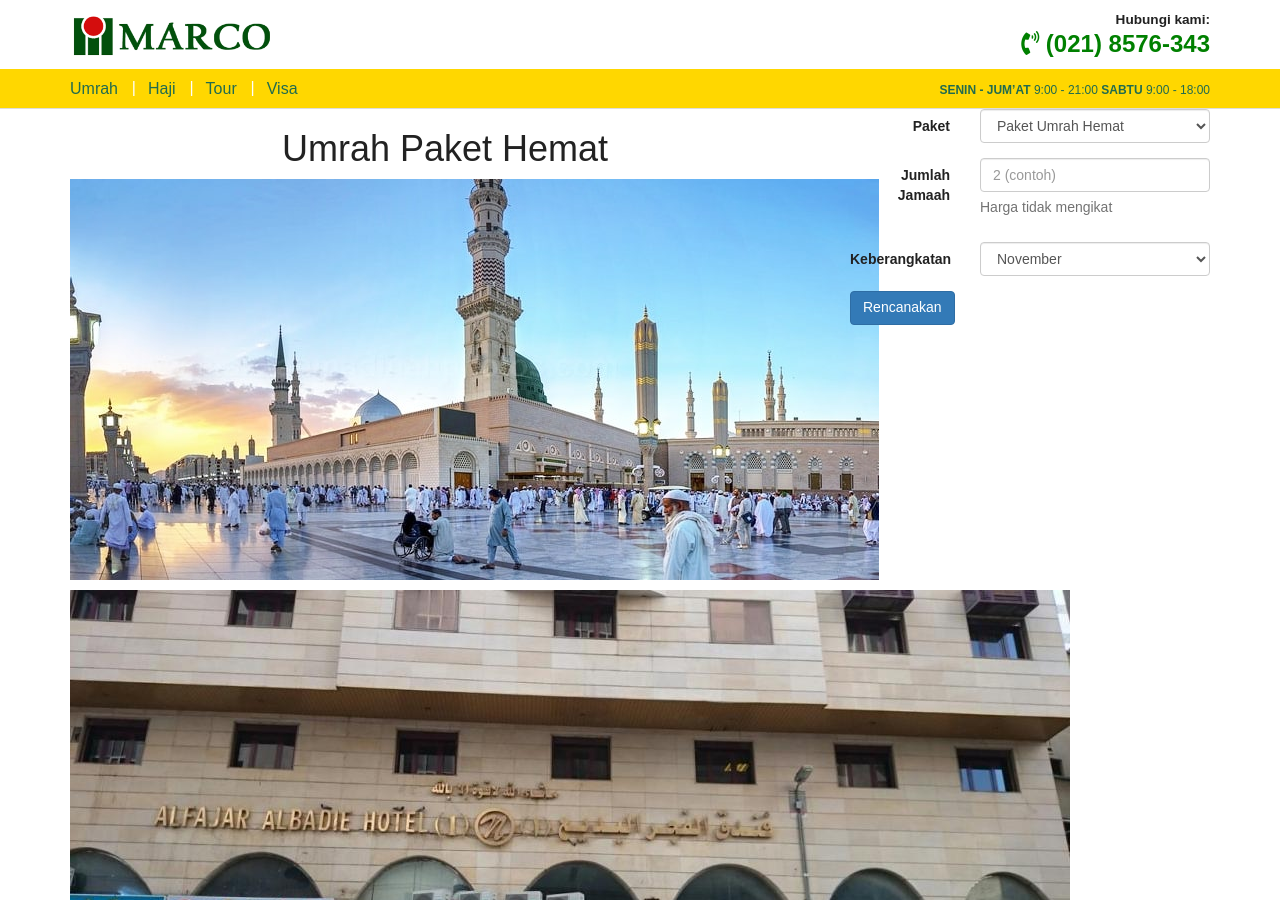
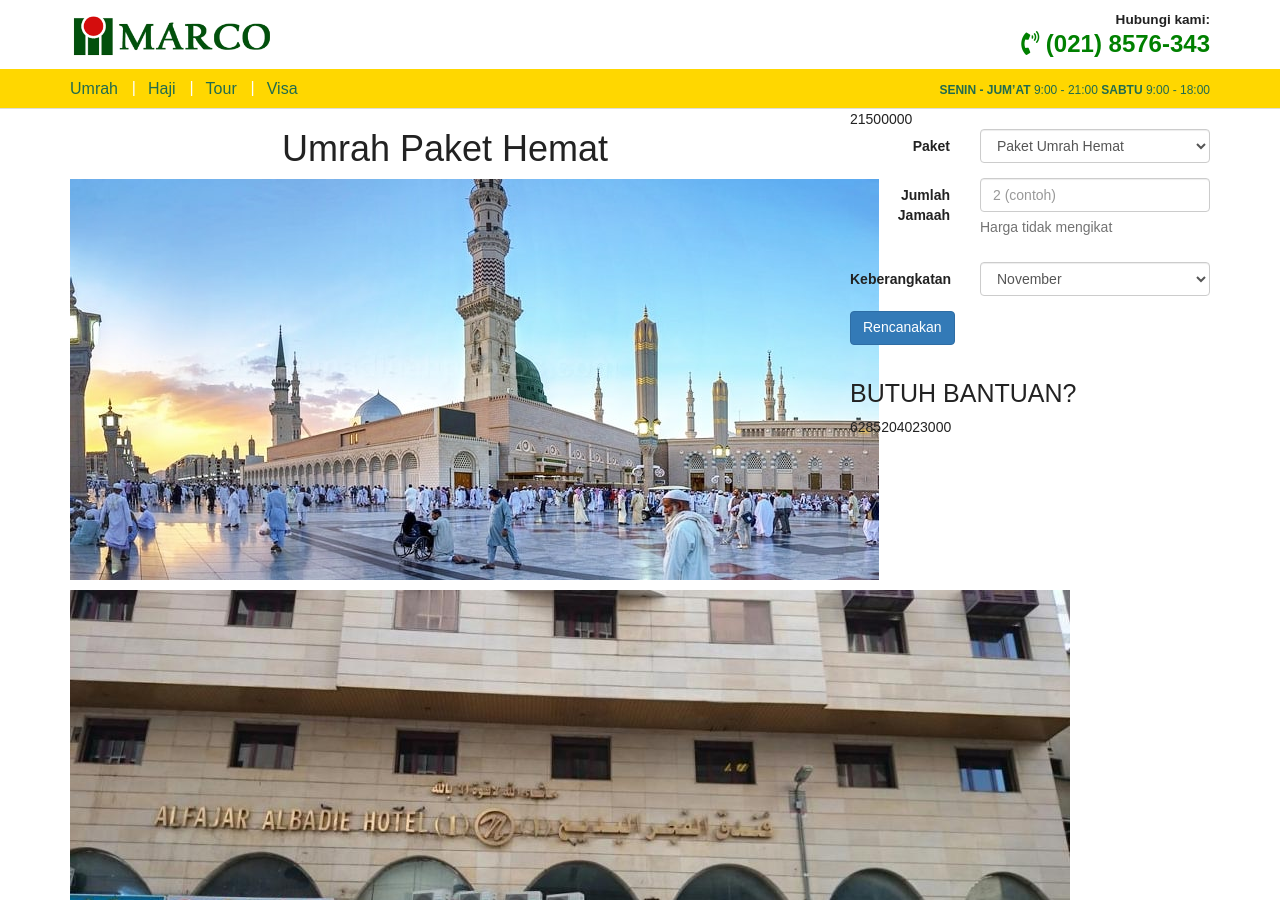
Before and after one commit to kemtol/marco, a Jekyll site: the page built from _paket/umrah-paket-hemat.markdown, in a window 1280 px wide and 900 px high. Built offline with Jekyll 4.4.1, drawn with Linux system fonts in a browser that asks for light colours; nearby versions of some CDN libraries; a script that is not in the unit is left out; some of the changed text lies outside the part shown.

Commit message:
Update paket.html

```diff
--- a/_layouts/paket.html
+++ b/_layouts/paket.html
@@ -9,10 +9,14 @@ layout: default
       {{ content }}
       {% include hotel.html %}
       {{ page.maskapai }}
-      {{ page.harga }}
     </div>
     <div class="col-xs-12 col-md-4">
+      {{ page.harga }}
       {% include booking-widget.html %}
+      <div>
+        <h3>BUTUH BANTUAN?</h3>
+        {{ site.wa }}
+      </div>
     </div>
   </div>
 </div>
```
